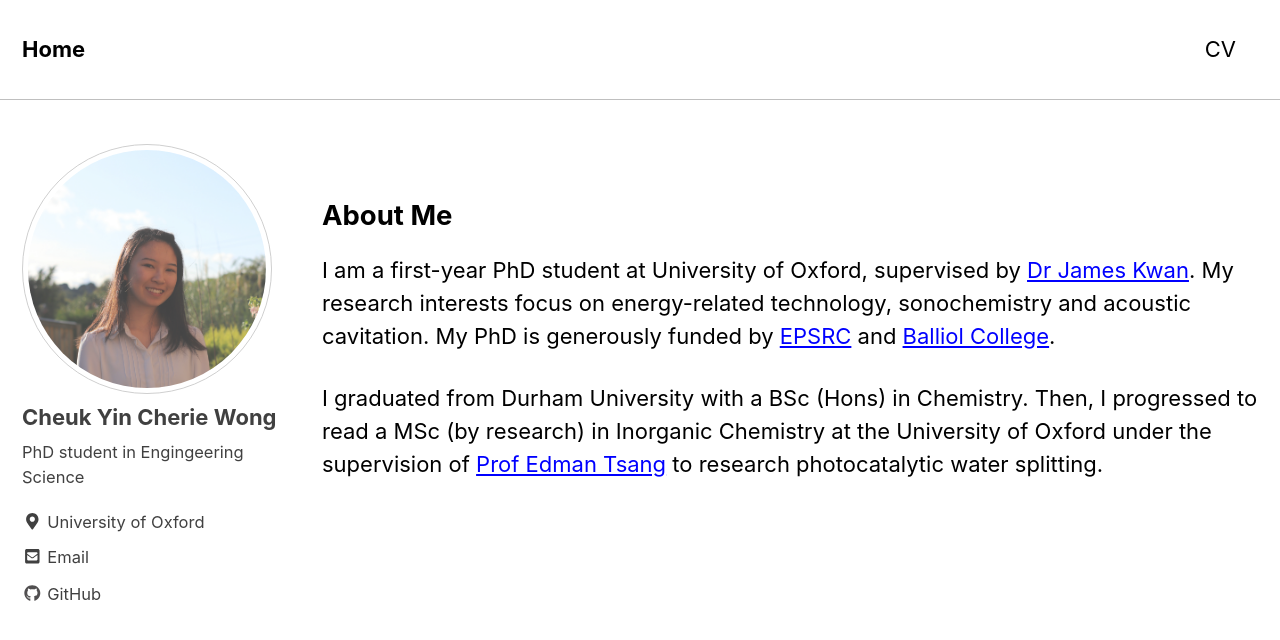
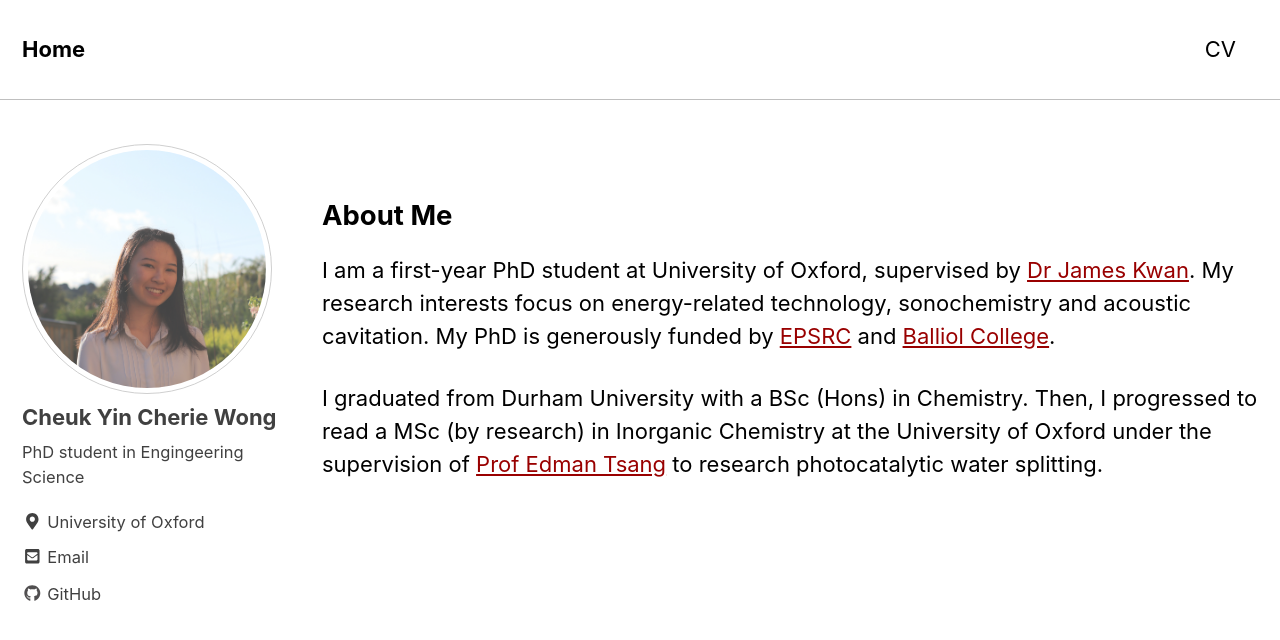
Before and after one commit to cheriewong/cheriewong.github.io, a Jekyll site: the page built from _pages/about.md, in a window 1280 px wide and 900 px high. Shown: the top 640 px of the window. Built offline with Jekyll 4.4.1, drawn with Linux system fonts in a browser that asks for light colours; nearby versions of some CDN libraries.

```diff
--- a/_sass/minimal-mistakes/_reset.scss
+++ b/_sass/minimal-mistakes/_reset.scss
@@ -74,8 +74,10 @@ audio:not([controls]) {
   display: none;
 }
 
+/* Add color to the links */
+
 a {
-  color: $link-color;
+  color: #990000;
 }
 
 /* Apply focus state */
@@ -84,9 +86,14 @@ a:focus {
   @extend %tab-focus;
 }
 
+/* Add color when hovering to link */
+
+a:hover {
+  color: #002045;
+}
+
 /* Remove outline from links */
 
-a:hover,
 a:active {
   outline: 0;
 }
```
